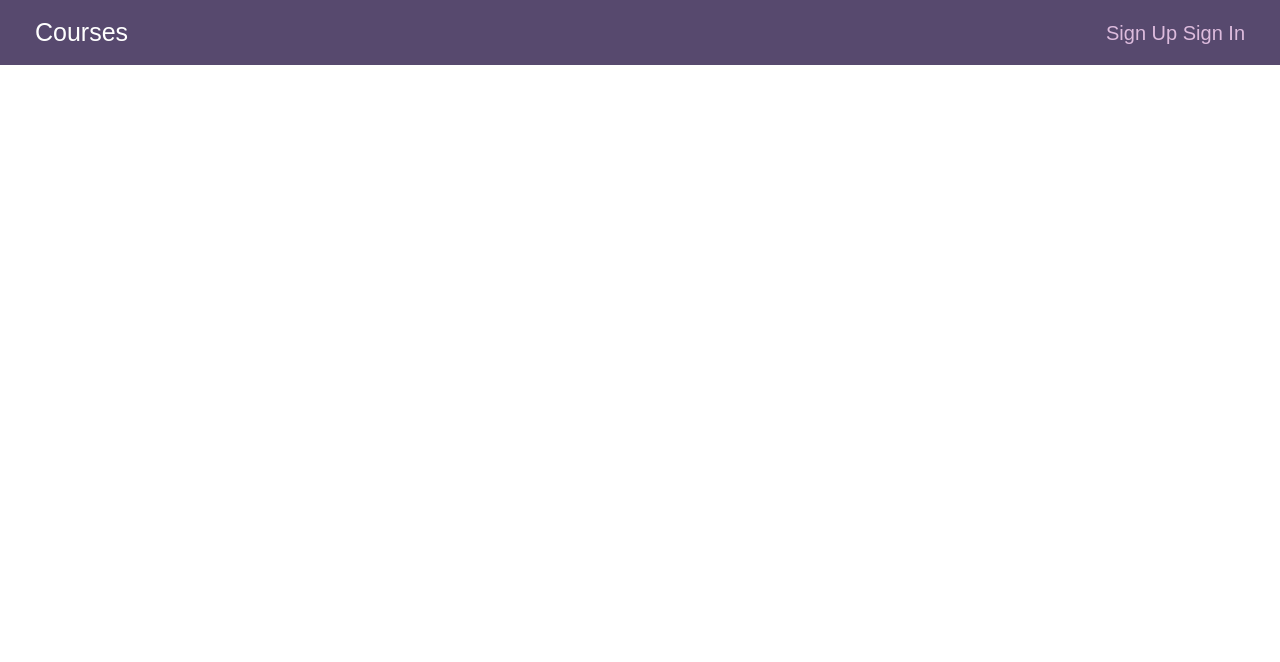
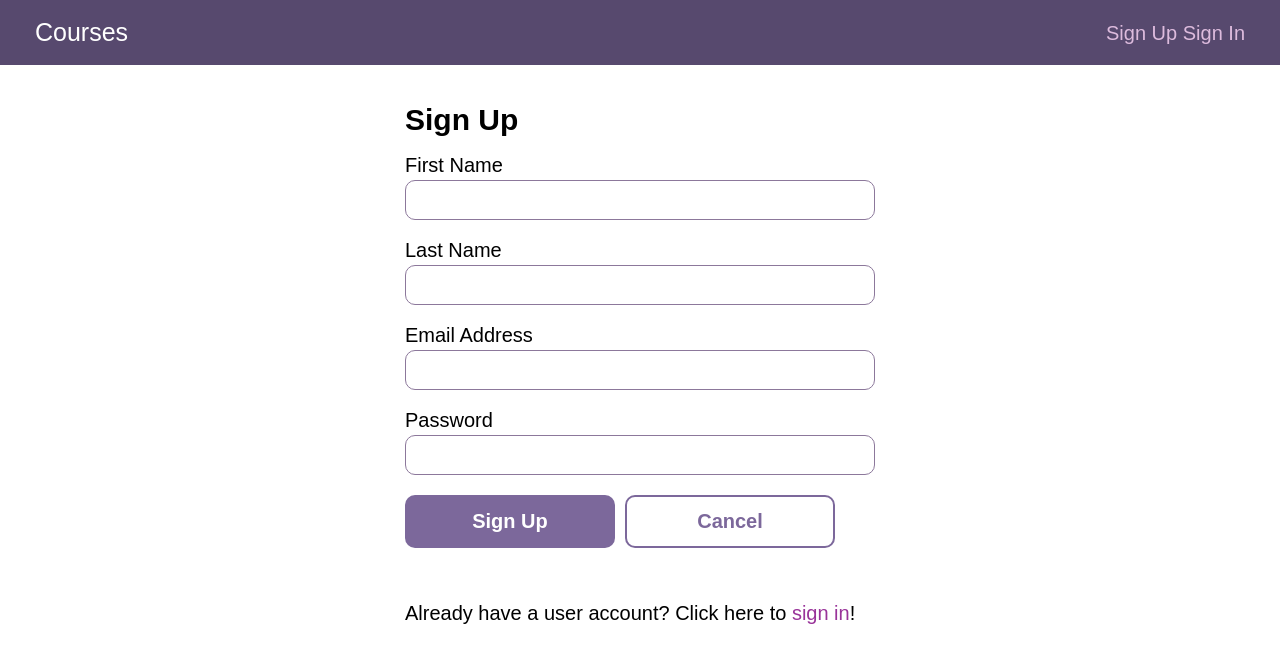
Before and after one commit to gironalex/Full-Stack-App-with-React-and-a-REST-API, a React (Create React App) app in the folder client/: page /signup in a window 1280 px wide. Shown: the top 662 px of the page. Built offline with nearby package versions, Linux system fonts and the light colour scheme.

Commit message:
Sign Up Route

```diff
--- a/client/src/components/App.js
+++ b/client/src/components/App.js
@@ -10,6 +10,7 @@ import Header from './Header.js';
 import Courses from './Courses.js';
 import CoursesDetail from './CoursesDetail';
 import SignIn from './SignIn';
+import SignUp from './SignUp';
 
 class App extends Component {
 
@@ -23,6 +24,7 @@ class App extends Component {
             <Route exact path="/" component={Courses} />
             <Route path= "/courses/:id" component={CoursesDetail} />
             <Route path= "/signin" component={SignIn} />
+            <Route path= "/signup" component={SignUp} />
           </Switch>
         </div>
       </Router>
--- a/client/src/components/SignIn.js
+++ b/client/src/components/SignIn.js
@@ -17,7 +17,7 @@ const SignIn = () => {
 
     // URL History
     const history = useHistory();
-    const {from} = history.location.state || {from: {pathname: "/"}};
+    const {from} = history.location.state || {from: {pathname: '/'}};
 
     // Handle Form Submission
     const handleSubmit = (e) => {
@@ -30,10 +30,10 @@ const SignIn = () => {
         } else if (!password) {
             setErrors('Please type a password')
         } else {
-            context.actions.SignIn(emailAddress, password)
+            context.actions.signIn(emailAddress, password)
               .then( user => {
                 if (user === null) {
-                    setErrors('Sign In was unsuccessful');
+                    setErrors('Sign-In was unsuccessful, double check your email and password inputs or create an account!');
                 } else {
                     history.push(from);
                     console.log(`Success! ${emailAddress} is now signed in.`);
@@ -67,7 +67,6 @@ const SignIn = () => {
                 :
                 null
             }
-
             <form onSubmit= { (e) => {
                 e.preventDefault();
                 handleSubmit();
--- /dev/null
+++ b/client/src/components/SignUp.js
@@ -0,0 +1,101 @@
+// Import Modules
+import React, { useState, useContext } from 'react';
+import { useHistory, Link } from 'react-router-dom';
+import { contextAPI } from '../Context.js';
+
+// SignUp Component
+const SignUp = () => {
+
+    // Setting State
+    const [firstName, setFirstName] = useState("");
+    const [lastName, setLastName] = useState("");
+    const [emailAddress, setEmailAddress] = useState("");
+    const [password, setPassword] = useState("");
+    const [errors, setErrors] = useState([]);
+
+    // Data from Context
+    const context = useContext(contextAPI);
+
+    // URL History
+    const history = useHistory();
+    const {from} = history.location.state || {from: {pathname: '/'}};
+
+    // Handle Form Submission
+    const handleSubmit = (e) => {
+        e.preventDefault();
+
+        // Data to be passed to the database
+        const user = {
+            firstName,
+            lastName,
+            emailAddress,
+            password
+        };
+
+        // Posting user data to the database
+        context.data.createUser(user)
+          .then( (errors) => {
+            if (errors.length) {
+                setErrors(errors);
+            } else {
+                // Sign in the new user
+                console.log(`${emailAddress} has successfully signed up`);
+                context.actions.signIn(emailAddress, password)
+                    .then( () => {
+                    history.push(from);
+                   })
+            }
+        })
+        .catch((err) => {
+            history.push('/error');
+            console.log('Error with Signing Up', err);
+        });
+    }
+
+    // Handle Cancel Button
+    const handleCancel = (e) => {
+        e.preventDefault();
+        history.push('/');
+    }
+
+    return (
+      <main>
+        <div className="form--centered">
+            <h2>Sign Up </h2>
+            {
+              errors.length ?
+                <div className="validation--errors">
+                  <h3>Validation Errors</h3>
+                    <ul>
+                        {errors.map((error, index) => {
+                            return (
+                              <li key={index}>{error}</li>
+                            )
+                        })}
+                    </ul>
+                </div>
+                :
+                null
+            }
+            <form onSubmit= { (e) => {
+                e.preventDefault();
+                handleSubmit();
+            }}>
+                <label htmlFor="firstName">First Name</label>
+                <input id="firstName" name="firstName" type="text" value={firstName} onChange={(e)=> setFirstName(e.target.value)}></input>
+                <label htmlFor="lastName">Last Name</label>
+                <input id="lastName" name="lastName" type="text" value={lastName} onChange={(e)=> setLastName(e.target.value)}></input>
+                <label htmlFor="emailAddress">Email Address</label>
+                <input id="emailAddress" name="emailAddress" type="email" value={emailAddress} onChange={(e)=> setEmailAddress(e.target.value)}></input>
+                <label htmlFor="password">Password</label>
+                <input id="password" name="password" type="password" value={password} onChange={(e)=> setPassword(e.target.value)} ></input>
+                <button className="button" type="submit" onClick={handleSubmit}>Sign Up</button>
+                <button className="button button-secondary" onClick={handleCancel}>Cancel</button>
+            </form>
+            <p>Already have a user account? Click here to <Link to='/signin'>sign in</Link>!</p>
+        </div>
+      </main>
+    )
+}
+
+export default SignUp;
```
